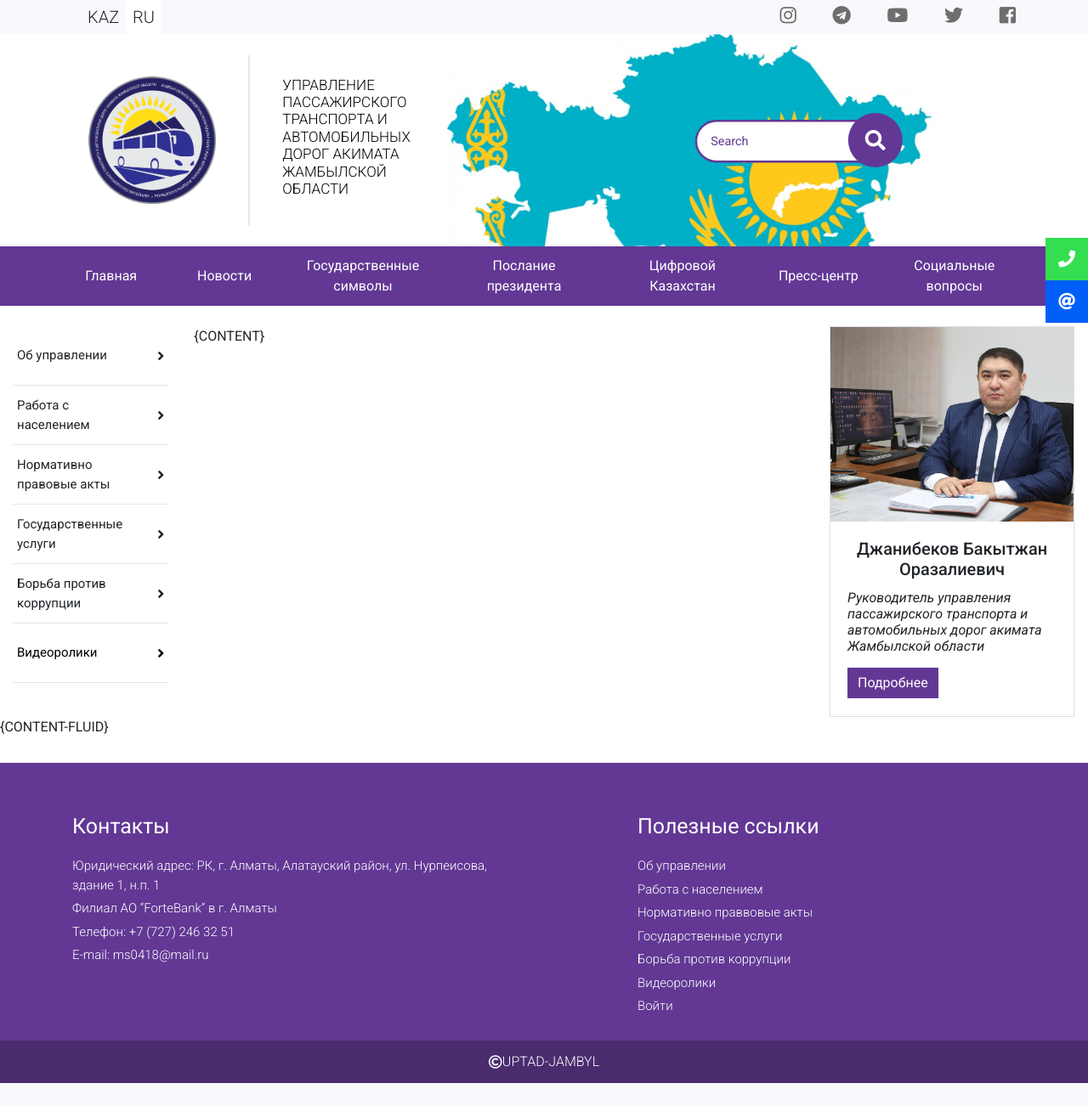
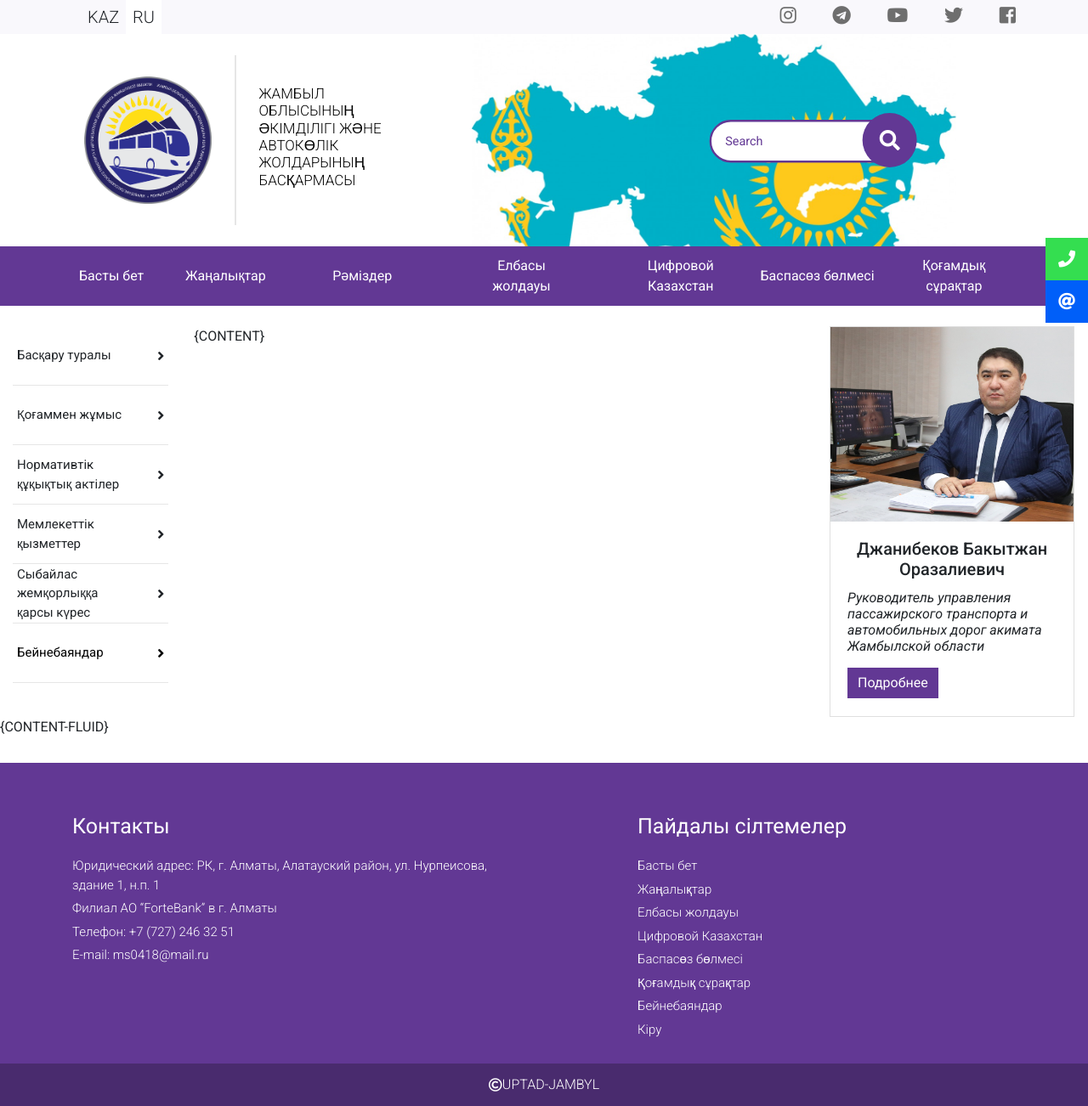
Before and after one commit to Donchidzee/uptad-jambyl, a PHP site: page /view/layouts/templ_kz.php in a window 1280 px wide. Shown: the whole page at 85% size. Before the commit the page ends 1275 px from the top, so only its background shows below. Run offline with PHP 8.4, Linux system fonts and the light colour scheme; some libraries are stand-ins or nearby versions.

Commit message:
Add delete function in admin panel and make design changes

```diff
--- a/admin/adminController.php
+++ b/admin/adminController.php
@@ -23,7 +23,9 @@ if ($_SESSION['logined']) {
         $article_id = $_GET['id'];
 
         if ($action === 'delete') {
-            deleteArticle($id);
+            $connection = db_connect();
+            deleteArticle($connection, $article_id);
+            header('Location: /admin/adminController.php');
         } elseif ($action === 'edit') {
             $content = editArticleMode($article_id);
         } elseif ($action === 'add') {
--- a/assets/scss/layout/header.scss
+++ b/assets/scss/layout/header.scss
@@ -6,6 +6,7 @@
     }
 
     @media all and (min-width: $md) {
+        width: 95%;
         display: flex;
         justify-content: space-between;
         align-items: center;
@@ -13,15 +14,16 @@
         background-image: url('/assets/img/background/flag.jpg');
         background-repeat: no-repeat;
         background-size: 50%;
-        background-position: 80% 0%;
+        background-position: 85% 0%;
         background-attachment: fixed;
 
+
         &__logo-container {
-            width: 40%;
+            width: 35%;
         }
 
         &__input {
-            width: 40%;
+            width: 35%;
         }
     }
 
--- a/index.php
+++ b/index.php
@@ -11,7 +11,7 @@
 
     if(isset($_COOKIE['lang']) && $_COOKIE['lang'] === 'kz') {
         $tpl->get_templ($kz_templ_path);
-        $tpl->set_values('TITLE', 'Управление пассажирского транспорта и автомобильных дорог акимата Жамбылской области');
+        $tpl->set_values('TITLE', 'Жамбыл облысының әкімділігі және автокөлік жолдарының басқармасы');
     } else {
         $tpl->get_templ($ru_templ_path);
         $tpl->set_values('TITLE', 'Управление пассажирского транспорта и автомобильных дорог акимата Жамбылской области');
--- a/view/layouts/templ_kz.php
+++ b/view/layouts/templ_kz.php
@@ -71,7 +71,7 @@
         <a class="header__logo-container logo" href="/">
             <img src="/assets/img/logo.png" alt="company logo" class="logo__img">
             <div class="logo__divider"></div>
-            <h1 class="logo__text">Управление пассажирского транспорта и автомобильных дорог акимата Жамбылской области</h1>
+            <h1 class="logo__text">Жамбыл облысының әкімділігі және автокөлік жолдарының басқармасы</h1>
         </a>
 
         <div class="header__input">
@@ -95,13 +95,13 @@
     <nav class="top-nav">
         <i class="fas fa-times top-nav__menu-close-button icon-button hide-desktop"></i>
         <div class="top-nav__container">
-            <a href="/" class="top-nav__link">Главная</a>
-            <a href="/controllers/allNewsController.php" class="top-nav__link">Новости</a>
-            <a href="#" class="top-nav__link top-nav__link_long">Государственные символы</a>
-            <a href="#" class="top-nav__link top-nav__link_long">Послание президента</a>
+            <a href="/" class="top-nav__link">Басты бет</a>
+            <a href="/controllers/allNewsController.php" class="top-nav__link">Жаңалықтар</a>
+            <a href="#" class="top-nav__link top-nav__link_long">Рәміздер</a>
+            <a href="#" class="top-nav__link top-nav__link_long">Елбасы жолдауы</a>
             <a href="#" class="top-nav__link top-nav__link_long">Цифровой Казахстан</a>
-            <a href="#" class="top-nav__link">Пресс-центр</a>
-            <a href="#" class="top-nav__link top-nav__link_long">Социальные вопросы</a>
+            <a href="#" class="top-nav__link">Баспасөз бөлмесі</a>
+            <a href="#" class="top-nav__link top-nav__link_long">Қоғамдық сұрақтар</a>
         </div>
     </nav>
 
@@ -109,63 +109,62 @@
         <div class="row  justify-content-center">
             <aside class="links-block col-11 col-lg-2">
                 <a class="links-block__item" data-toggle="collapse" data-target="#collapse-1">
-                    <span class="links-block__text">Об управлении</span>
+                    <span class="links-block__text">Басқару туралы</span>
                     <i class="fas fa-angle-right"></i>
                 </a>
                 <div class="collapse links-block__collapse" id="collapse-1">
-                    <a class="links-block__collapse-text" href="/controllers/staticPagesController.php?path=aboutControl&file_name=kgu">Положение КГУ "Управление здравоохранение акимата Жамбылской области"</a>
-                    <a class="links-block__collapse-text" data-toggle="collapse" data-target="#collapse-1-1">Структура управления</a>
+                    <a class="links-block__collapse-text" href="/controllers/staticPagesController.php?path=aboutControl&file_name=kgu">«Жамбыл облысы әкімдігінің денсаулық сақтау басқармасы» ҚММ</a>
+                    <a class="links-block__collapse-text" data-toggle="collapse" data-target="#collapse-1-1">Басқару құрылымы</a>
                     <div class="collapse links-block__collapse ml-2" id="collapse-1-1">
                         <a class="links-block__collapse-text" href="/controllers/staticPagesController.php?path=aboutControl/controlStructure&file_name=structure">Структура</a>
                         <a class="links-block__collapse-text" href="/controllers/staticPagesController.php?path=aboutControl/controlStructure&file_name=controlHead">Руководитель управления</a>
                         <a class="links-block__collapse-text" href="/controllers/staticPagesController.php?path=aboutControl/controlStructure&file_name=controlHeadDeputy">Заместитель руководителя</a>
                         <a class="links-block__collapse-text" href="/controllers/staticPagesController.php?path=aboutControl/controlStructure&file_name=controlDepartments">Отделы управления</a>
                     </div>
-                    <a class="links-block__collapse-text" href="/controllers/staticPagesController.php?path=aboutControl&file_name=budget">Бюджет сферы пассажирского транспорта и автомобильных дорого областного значения</a>
+                    <a class="links-block__collapse-text" href="/controllers/staticPagesController.php?path=aboutControl&file_name=budget">Облыстық маңызы бар жолаушылар көлігі және автомобиль жолдары саласының бюджеті</a>
                 </div>
                 <a class="links-block__item" data-toggle="collapse" data-target="#collapse-2">
-                    <span class="links-block__text">Работа с населением</span>
+                    <span class="links-block__text">Қоғаммен жұмыс</span>
                     <i class="fas fa-angle-right"></i>
                 </a>
                 <div class="collapse links-block__collapse" id="collapse-2">
-                    <a class="links-block__collapse-text" data-toggle="collapse" data-target="#collapse-2-1">Вопросы о физических и юридических лицах</a>
+                    <a class="links-block__collapse-text" data-toggle="collapse" data-target="#collapse-2-1">Жеке және заңды тұлғалар туралы сұрақтар</a>
                     <div class="collapse links-block__collapse ml-2" id="collapse-2-1">
                         <a class="links-block__collapse-text" href="/controllers/staticPagesController.php?path=workWithPopulation/questions&file_name=timeTable">График приема физических и юридических лиц</a>
                     </div>
                 </div>
                 <a class="links-block__item" data-toggle="collapse" data-target="#collapse-3">
-                    <span class="links-block__text">Нормативно правовые акты</span>
+                    <span class="links-block__text">Нормативтік құқықтық актілер</span>
                     <i class="fas fa-angle-right"></i>
                 </a>
                 <div class="collapse links-block__collapse" id="collapse-3">
-                    <a class="links-block__collapse-text" href="/controllers/staticPagesController.php?path=regulations&file_name=code">Кодекс РК «О здоровье народа и системе здравоохранения»</a>
-                    <a class="links-block__collapse-text" href="/controllers/staticPagesController.php?path=regulations&file_name=govProgram">Государственная программа развития здравоохранения РК «Денсаулық» на 2016-2019 годы</a>
-                    <a class="links-block__collapse-text" href="/controllers/staticPagesController.php?path=regulations&file_name=nationPlan">План нации — 100 конкретных шагов</a>
-                    <a class="links-block__collapse-text" href="/controllers/staticPagesController.php?path=regulations&file_name=roadLaw">Закон об автомобильных дорогах РК</a>
-                    <a class="links-block__collapse-text" href="/controllers/staticPagesController.php?path=regulations&file_name=transportRoadLaw">Закон об автомобильных транспортных дорогах РК</a>
+                    <a class="links-block__collapse-text" href="/controllers/staticPagesController.php?path=regulations&file_name=code">«Халық денсаулығы және денсаулық сақтау жүйесі туралы» Қазақстан Республикасының кодексі</a>
+                    <a class="links-block__collapse-text" href="/controllers/staticPagesController.php?path=regulations&file_name=govProgram">2016-2019 жылдарға арналған «Денсаулық» Қазақстандағы денсаулық сақтауды дамытудың мемлекеттік бағдарламасы</a>
+                    <a class="links-block__collapse-text" href="/controllers/staticPagesController.php?path=regulations&file_name=nationPlan">Ұлттың жоспары - 100 нақты қадам</a>
+                    <a class="links-block__collapse-text" href="/controllers/staticPagesController.php?path=regulations&file_name=roadLaw">Қазақстан Республикасының жолдары туралы заңы</a>
+                    <a class="links-block__collapse-text" href="/controllers/staticPagesController.php?path=regulations&file_name=transportRoadLaw">Қазақстан Республикасының транспорттық жолдары туралы заңы</a>
                 </div>
                 <a class="links-block__item" data-toggle="collapse" data-target="#collapse-4">
-                    <span class="links-block__text">Государственные услуги</span>
+                    <span class="links-block__text">Мемлекеттік қызметтер</span>
                     <i class="fas fa-angle-right"></i>
                 </a>
                 <div class="collapse links-block__collapse" id="collapse-4">
-                    <a class="links-block__collapse-text" href="/controllers/staticPagesController.php?path=govServices&file_name=servicesLaw">Закон РК "Об оказываемых государственных услугах"</a>
-                    <a class="links-block__collapse-text" href="/controllers/staticPagesController.php?path=govServices&file_name=servicesRegistry">Реестр государственных услуг</a>
-                    <a class="links-block__collapse-text" href="/controllers/staticPagesController.php?path=govServices&file_name=servicesRegulations">Стандарт оказываемых государственных услуг</a>
-                    <a class="links-block__collapse-text" href="/controllers/staticPagesController.php?path=govServices&file_name=servicesStandart">Регламент оказываемых государственных услуг</a>
+                    <a class="links-block__collapse-text" href="/controllers/staticPagesController.php?path=govServices&file_name=servicesLaw">«Мемлекеттік көрсетілетін қызметтер туралы» Қазақстан Республикасының заңы</a>
+                    <a class="links-block__collapse-text" href="/controllers/staticPagesController.php?path=govServices&file_name=servicesRegistry">Мемлекеттік қызметтер тізілімі</a>
+                    <a class="links-block__collapse-text" href="/controllers/staticPagesController.php?path=govServices&file_name=servicesRegulations">Мемлекеттік қызметтер стандарттары</a>
+                    <a class="links-block__collapse-text" href="/controllers/staticPagesController.php?path=govServices&file_name=servicesStandart">Көрсетілетін мемлекеттік қызметтер туралы ереже</a>
                 </div>
                 <a class="links-block__item" data-toggle="collapse" data-target="#collapse-5">
-                    <span class="links-block__text">Борьба против коррупции</span>
+                    <span class="links-block__text">Сыбайлас жемқорлыққа қарсы күрес</span>
                     <i class="fas fa-angle-right"></i>
                 </a>
                 <div class="collapse links-block__collapse" id="collapse-5">
-                    <a class="links-block__collapse-text" href="/controllers/staticPagesController.php?path=fightCorruption&file_name=strategy">Стратегия РК борьбы с коррупцией на 2015-2025 годы</a>
-                    <a class="links-block__collapse-text" href="/controllers/staticPagesController.php?path=fightCorruption&file_name=corruptionLaw">Закон РК о борьбе с коррупцией</a>
-                    <a class="links-block__collapse-text" href="/controllers/staticPagesController.php?path=fightCorruption&file_name=corruptionActivity">Мероприятия по противодействию коррупции</a>
-                    <a class="links-block__collapse-text" href="#">Видеоролики</a>
+                    <a class="links-block__collapse-text" href="/controllers/staticPagesController.php?path=fightCorruption&file_name=strategy">Қазақстанның 2015-2025 жылдарға арналған сыбайлас жемқорлыққа қарсы күрес стратегиясы</a>
+                    <a class="links-block__collapse-text" href="/controllers/staticPagesController.php?path=fightCorruption&file_name=corruptionLaw">Қазақстан Республикасының сыбайлас жемқорлыққа қарсы күрес туралы заңы</a>
+                    <a class="links-block__collapse-text" href="/controllers/staticPagesController.php?path=fightCorruption&file_name=corruptionActivity">Сыбайлас жемқорлыққа қарсы іс-шаралар</a>
                 </div>
                 <a class="links-block__item" href="/controllers/videoController.php">
-                    <span class="links-block__text">Видеоролики</span>
+                    <span class="links-block__text">Бейнебаяндар</span>
                     <i class="fas fa-angle-right"></i>
                 </a>
             </aside>
@@ -200,14 +199,15 @@
                     <span class="footer__text">E-mail: ms0418@mail.ru</span>
                 </div>
                 <div class="footer__links col-12 col-lg-5 offset-lg-1 mt-3 mt-lg-0">
-                    <h5 class="footer__heading">Полезные ссылки</h5>
-                    <a href="#" class="footer__link">Об управлении</a>
-                    <a href="#" class="footer__link">Работа с населением</a>
-                    <a href="#" class="footer__link">Нормативно праввовые акты</a>
-                    <a href="#" class="footer__link">Государственные услуги</a>
-                    <a href="#" class="footer__link">Борьба против коррупции</a>
-                    <a href="/controllers/videoController.php" class="footer__link">Видеоролики</a>
-                    <a href="/admin/adminController.php" class="footer__link">Войти</a>
+                    <h5 class="footer__heading">Пайдалы сілтемелер</h5>
+                    <a href="#" class="footer__link">Басты бет</a>
+                    <a href="#" class="footer__link">Жаңалықтар</a>
+                    <a href="#" class="footer__link">Елбасы жолдауы</a>
+                    <a href="#" class="footer__link">Цифровой Казахстан</a>
+                    <a href="#" class="footer__link">Баспасөз бөлмесі</a>
+                    <a href="#" class="footer__link">Қоғамдық сұрақтар</a>
+                    <a href="/controllers/videoController.php" class="footer__link">Бейнебаяндар</a>
+                    <a href="/admin/adminController.php" class="footer__link">Кіру</a>
                 </div>
             </div>
         </div>
```
Also changed, not shown: models/articles.php (+10 -1 lines), assets/img/news/4.png (added), assets/img/news/slider_1.jpg (deleted), assets/img/news/slider_2.jpg (deleted), assets/img/news/slider_3.jpg (deleted), out/main.min.css.
